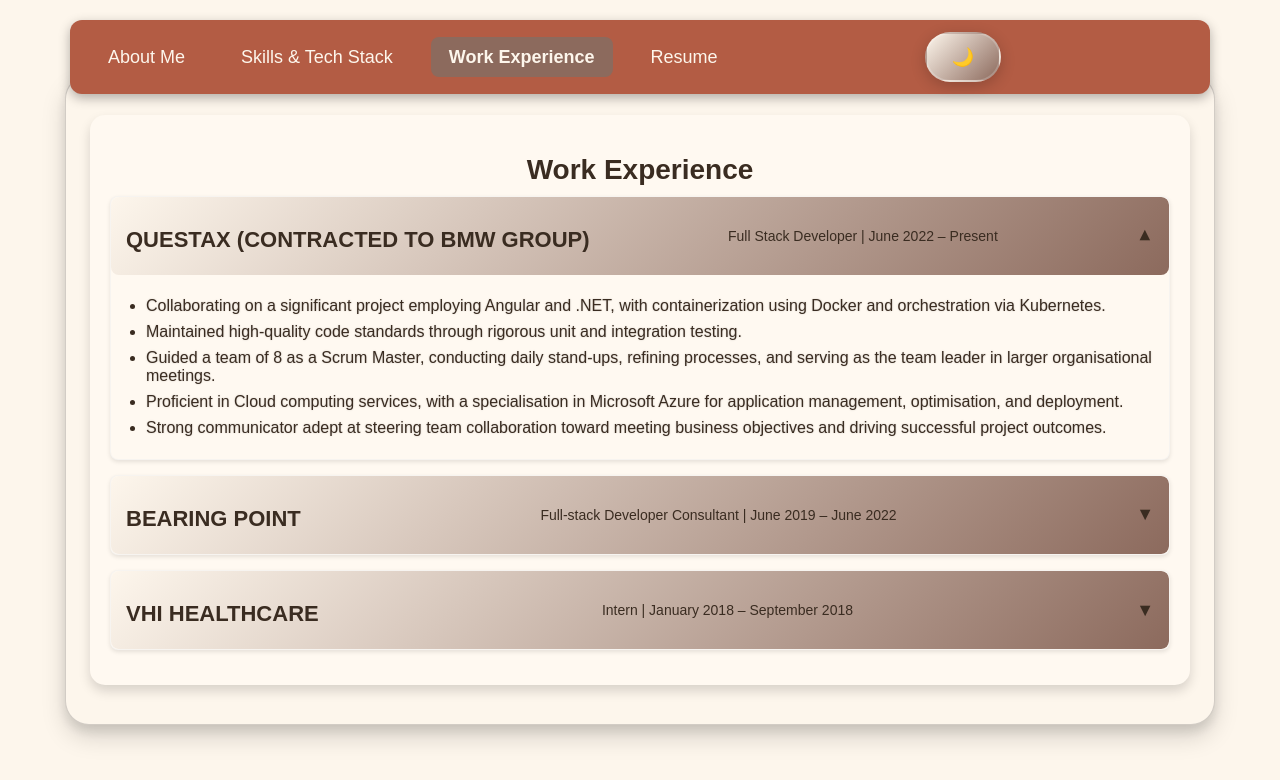
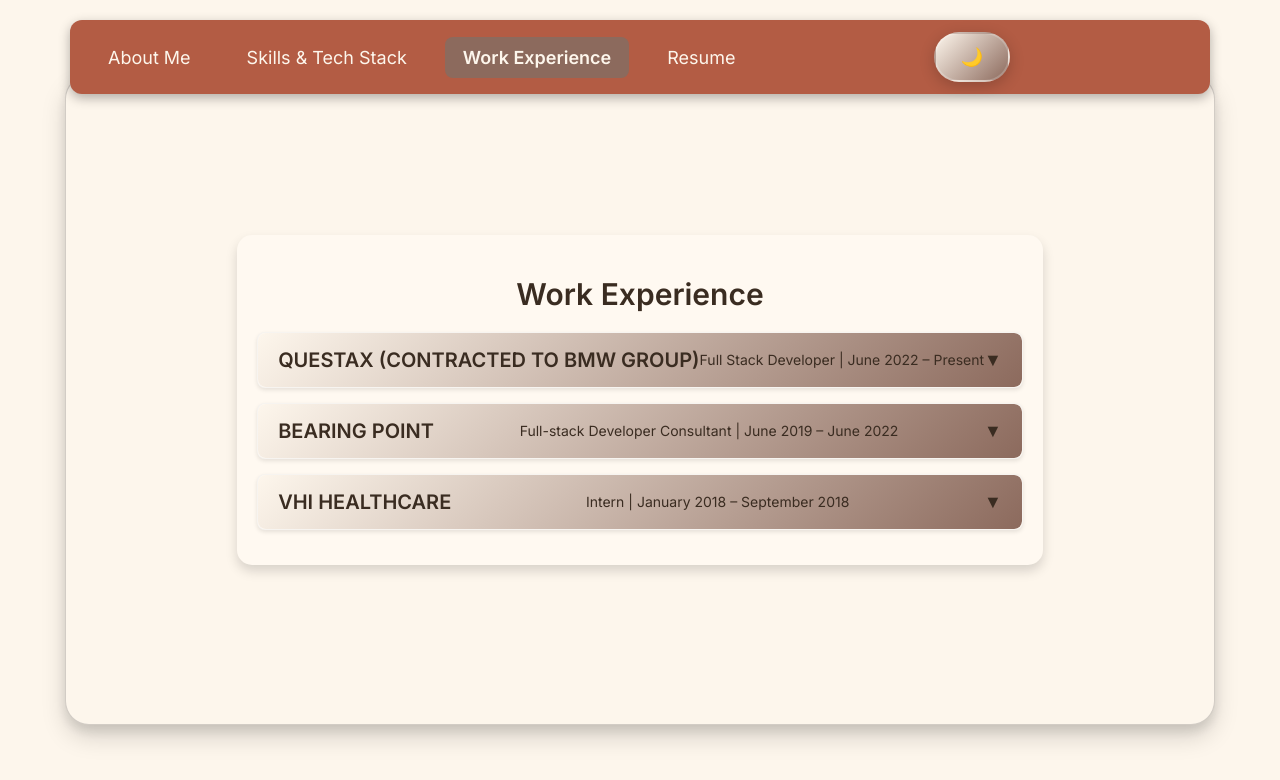
Before and after one commit to Thegrinch1985/Resume, an Angular app in the folder resume/: page /work in a window 1280 px wide. Shown: the top 780 px of the page. Built offline with nearby package versions, Linux system fonts and the light colour scheme.

Commit message:
More `styling

```diff
--- a/resume/src/app/components/about-me/about-me.component.scss
+++ b/resume/src/app/components/about-me/about-me.component.scss
@@ -13,9 +13,9 @@
   margin: 20px auto; /* Reduced vertical spacing */
   border-radius: 15px;
   box-shadow: 0 6px 12px rgba(0, 0, 0, 0.15);
-  font-family: 'Poppins', sans-serif; /* Consistent modern font */
+  font-family: var(--font-family); /* Apply the global font here */
   position: relative;
-  text-align: center;
+  text-align: left;
   overflow: scroll; /* Prevents overflow */
 
 }
--- a/resume/src/app/components/loading-screen/loading-screen.component.scss
+++ b/resume/src/app/components/loading-screen/loading-screen.component.scss
@@ -9,7 +9,7 @@
 }
 
 body {
-  font-family: 'Poppins', sans-serif;
+  font-family: var(--font-family); /* Apply the global font here */
   background: var(--light-gray);
   color: var(--cool-silver); /* Aged gold instead of bright yellow */
   overflow: hidden;
@@ -75,7 +75,7 @@ body {
   left: 50%;
   transform: translateX(-50%);
   font-size: 22px;
-  font-family: 'Rock Salt', cursive;
+  font-family: var(--font-family); /* Apply the global font here */
   color: var(--dark-charcoal);
   white-space: nowrap;
   overflow: hidden;
--- a/resume/src/app/components/resume/resume.component.scss
+++ b/resume/src/app/components/resume/resume.component.scss
@@ -10,7 +10,7 @@
   margin: 20px auto; /* Reduced vertical spacing */
   border-radius: 15px;
   box-shadow: 0 6px 12px rgba(0, 0, 0, 0.15);
-  font-family: 'Poppins', sans-serif; /* Consistent modern font */
+  font-family: var(--font-family); /* Apply the global font here */
   position: relative;
   text-align: center;
   overflow: scroll; /* Prevents overflow */
--- a/resume/src/app/components/skills-tech-stack/skills-tech-stack.component.scss
+++ b/resume/src/app/components/skills-tech-stack/skills-tech-stack.component.scss
@@ -7,7 +7,7 @@
   padding: 15px; /* Reduced padding for compactness */
   border-radius: 15px;
   box-shadow: 0 6px 12px rgba(0, 0, 0, 0.15); /* Subtle shadow */
-  font-family: 'Poppins', sans-serif; /* Clean modern font */
+  font-family: var(--font-family); /* Apply the global font here */
   margin: 20px auto; /* Reduced vertical margin */
   text-align: center;
   overflow: scroll; /* Prevent content overflow */
--- a/resume/src/app/components/work-experience/work-experience.component.scss
+++ b/resume/src/app/components/work-experience/work-experience.component.scss
@@ -7,7 +7,7 @@
   padding: 20px;
   border-radius: 15px;
   box-shadow: 0 6px 12px rgba(0, 0, 0, 0.15); /* Subtle shadow */
-  font-family: 'Poppins', sans-serif; /* Clean modern font */
+  font-family: var(--font-family); /* Apply the global font here */
   text-align: center;
   overflow: scroll; /* Prevents overflow */
   transition: transform 0.3s ease, box-shadow 0.3s ease; /* Smooth hover animation */
@@ -15,18 +15,16 @@
 
 /* Hover effect for container */
 .work-experience-container:hover {
-  // transform: scale(1.02); /* Slight scaling */
   box-shadow: 0 8px 16px rgba(0, 0, 0, 0.2); /* Enhanced shadow */
 }
 
 /* Title */
-// .work-experience-container h1 {
-//   font-size: 28px; /* Slightly smaller for balance */
-//   margin-bottom: 15px;
-//   font-weight: bold;
-//   color: #444;
-//   text-shadow: 1px 1px 3px rgba(255, 255, 255, 0.7); /* Soft glow */
-// }
+.work-experience-container h1 {
+  font-size: 30px; /* Slightly bigger for visibility */
+  font-weight: 600;
+  color: var(--dark-charcoal);
+  margin-bottom: 20px;
+}
 
 /* Accordion Container */
 .accordion {
@@ -41,7 +39,7 @@
 
 /* Accordion Header */
 .accordion-header {
-  padding: 12px 15px;
+  padding: 15px 20px; /* Add padding for balance */
   cursor: pointer;
   display: flex;
   justify-content: space-between;
@@ -51,28 +49,31 @@
   transition: background 0.3s ease-in-out;
 }
 
+/* Hover effect on accordion header */
 .accordion-header:hover {
-  background: linear-gradient(135deg, var(--slate-gray),var(--light-gray));
+  background: linear-gradient(135deg, var(--slate-gray), var(--light-gray));
 }
 
-// .accordion-header h2 {
-//   font-size: 18px; /* Adjusted for compact design */
-//   margin: 0;
-//   font-weight: 500;
-//   color: #333;
-// }
+/* Company name (h2) in accordion header */
+.accordion-header h2 {
+  font-size: 20px; /* Slightly larger for the company name */
+  font-weight: 700; /* Bold for emphasis */
+  color: var(--dark-charcoal);
+  margin: 0;
+}
 
+/* Role and duration (p) in accordion header */
 .accordion-header p {
   font-size: 14px;
+  color: var(--dark-charcoal); /* Lighter for contrast */
   margin: 0;
-  color: var(--dark-charcoal); /* Subtle secondary text color */
 }
 
 /* Icon/Arrow in Header */
 .accordion-header span {
   font-size: 18px;
   transition: transform 0.3s ease-in-out;
-  color: var(--dark-charcoal)
+  color: var(--dark-charcoal);
 }
 
 .accordion-header span.expanded {
@@ -81,9 +82,8 @@
 
 /* Accordion Body */
 .accordion-body {
-  padding: 12px 15px; /* Reduced padding for compactness */
+  padding: 12px 20px; /* Adjust padding for consistency */
   text-align: left;
-
 }
 
 .accordion-body ul {
--- a/resume/src/app/components/work-experience/work-experience.component.ts
+++ b/resume/src/app/components/work-experience/work-experience.component.ts
@@ -19,7 +19,7 @@ export class WorkExperienceComponent {
         'Proficient in Cloud computing services, with a specialisation in Microsoft Azure for application management, optimisation, and deployment.',
         'Strong communicator adept at steering team collaboration toward meeting business objectives and driving successful project outcomes.'
       ],
-      expanded: true
+      expanded: false
     },
     {
       company: 'BEARING POINT',
--- a/resume/src/index.html
+++ b/resume/src/index.html
@@ -6,6 +6,8 @@
   <base href="/">
   <meta name="viewport" content="width=device-width, initial-scale=1">
   <link rel="icon" type="image/x-icon" href="favicon.ico">
+  <link href="https://fonts.googleapis.com/css2?family=Inter:wght@400;600&display=swap" rel="stylesheet">
+
 </head>
 <body>
   <app-root></app-root>
--- a/resume/src/styles.scss
+++ b/resume/src/styles.scss
@@ -17,6 +17,7 @@
   --cool-silver: #E6CBA5;   /* Muted Gold, for subtle contrast */
   --slate-gray: #8C6A5D;    /* Soft Mocha, for an earthy feel */
   --slate-white: #FFF9F1;   /* Creamy White, for a cozy touch */
+  --font-family: 'Inter', sans-serif;
 }
 
 
@@ -39,7 +40,7 @@ body {
   background: linear-gradient(135deg, var(--light-gray), var(--light-gray));
   margin: 0;
   padding: 0;
-  font-family: 'Poppins', sans-serif;
+  font-family: var(--font-family); /* Apply the global font here */
   display: flex;
   justify-content: center;
   align-items: center;
@@ -140,8 +141,7 @@ h3 {
   -webkit-backdrop-filter: blur(10px);
   border: 1px solid rgba(37, 36, 41, 0.2);
 
-
-  font-family: 'Poppins', sans-serif;
+  font-family: var(--font-family); /* Apply the global font here */
 
   display: flex;
   flex-direction: column;
```
